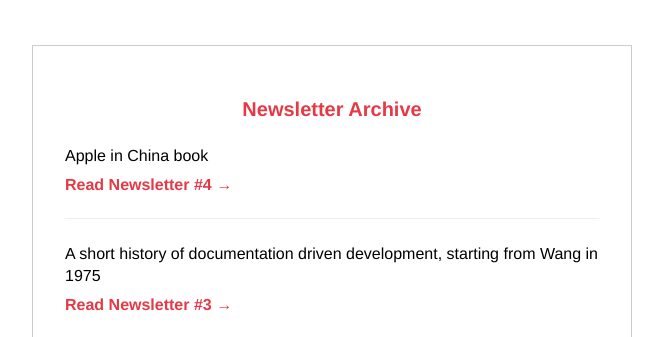
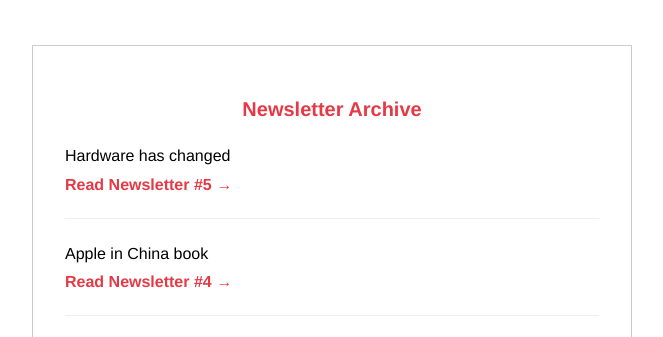
Before and after one commit to justincormack/ignorepreviousdirections, a plain HTML site: page index.html in a window 1280 px wide. Shown: the part 395-732 px from the top of the page, without its empty margins (308-971 px from the left). Drawn offline with Linux system fonts and the light colour scheme.

Commit message:
add newsletter 5
Signed-off-by: Justin Cormack <justin@specialbusservice.com>

```diff
--- a/index.html
+++ b/index.html
@@ -184,6 +184,11 @@
       <h3 class="archive-title">Newsletter Archive</h3>
 
       <div class="newsletter-item">
+        <div class="newsletter-description">Hardware has changed</div>
+        <a href="https://buttondown.com/justincormack/archive/ignore-previous-directions-5-hardware-has-changed/" class="newsletter-link">Read Newsletter #5 →</a>
+      </div>
+
+      <div class="newsletter-item">
         <div class="newsletter-description">Apple in China book</div>
         <a href="https://buttondown.com/justincormack/archive/ignore-previous-directions-4" class="newsletter-link">Read Newsletter #4 →</a>
       </div>
```
